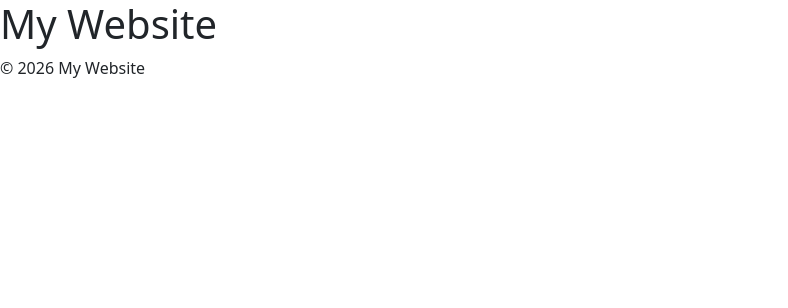
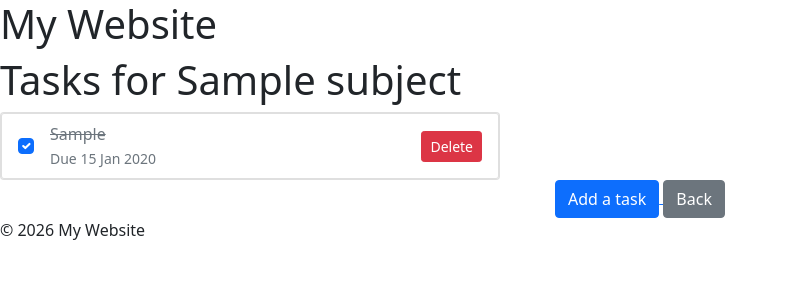
Before and after one commit to Rudra-Bijalwan/study_assistant, a Flask app: page /subjects/1/todolist/viewtasks in a window 1280 px wide. Shown: the top 308 px of the page, without its empty margins (0-788 px from the left). Run offline with Flask 3, Linux system fonts and the light colour scheme; a user stored in the database is signed in; tables that the repository leaves empty hold one stand-in row (values such as "Sample post").

Commit message:
implement task management features: view, delete, and toggle tasks; update viewtasks template

```diff
--- a/app.py
+++ b/app.py
@@ -171,7 +171,54 @@ def settasks(subject_id):
 @app.route("/subjects/<int:subject_id>/todolist/viewtasks")
 @login_required
 def viewtasks(subject_id):
-    return render_template("viewtasks.html")
+    # 404 unless this subject belongs to the logged-in user
+    subject = db.first_or_404(
+        db.select(Subject).where(
+            Subject.id == subject_id,
+            Subject.user_id == current_user.id
+        ))
+
+    # get the tasks to display for selection
+    tasks = db.session.scalars(
+        db.select(Task)
+        .where(Task.subject_id == subject.id)
+        .order_by(Task.is_done, Task.due_date.is_(None), Task.due_date, Task.id)
+    ).all()
+    if tasks is None:
+        abort(404)
+
+    return render_template("viewtasks.html", tasks=tasks, subject=subject)
+
+
+@app.route("/subjects/<int:subject_id>/todolist/tasks/<int:task_id>/delete", methods=["POST"])
+@login_required
+def deletetask(subject_id, task_id):
+    task = db.first_or_404(
+        db.select(Task).join(Subject).where(
+            Task.id == task_id,
+            Task.subject_id == subject_id,
+            Subject.user_id == current_user.id
+        ))
+    db.session.delete(task)
+    db.session.commit()
+    return redirect(url_for("viewtasks", subject_id=subject_id))
+
+
+@app.route("/subjects/<int:subject_id>/todolist/tasks/<int:task_id>/toggle", methods=["POST"])
+@login_required
+def toggletask(subject_id, task_id):
+    # only finds the task if it belongs to a subject owned by this user
+    task = db.first_or_404(
+        db.select(Task).join(Subject).where(
+            Task.id == task_id,
+            Task.subject_id == subject_id,
+            Subject.user_id == current_user.id
+        ))
+
+    task.is_done = not task.is_done
+    db.session.commit()
+
+    return redirect(url_for("viewtasks", subject_id=subject_id))
 
 
 @app.route("/subjects/<int:subject_id>/summarizetext")
@@ -180,10 +227,5 @@ def summarizetext(subject_id):
     return render_template("summarizetext.html")
 
 
-@app.route("/subjects/<int:subject_id>/flashcardgenerator")
-@login_required
-def flashcardgenerator(subject_id):
-    return render_template("flashcardgenerator.html")
-
 if __name__ == "__main__":
     app.run(debug=True)
--- a/templates/subject.html
+++ b/templates/subject.html
@@ -12,9 +12,6 @@
     <a href="{{ url_for('summarizetext', subject_id=subject.id) }}">
         <button type="button" class="btn btn-primary btn-lg">Summarize Text</button>
     </a>
-    <a href="{{ url_for('flashcardgenerator', subject_id=subject.id) }}">
-        <button type="button" class="btn btn-primary btn-lg">Flashcard Generator</button>
-    </a>
     <a href="{{ url_for('logout') }}">
         <button type="button" class="btn btn-primary">Logout</button>
     </a>
--- a/templates/viewtasks.html
+++ b/templates/viewtasks.html
@@ -5,5 +5,55 @@ View Tasks
 {% endblock %}
 
 {% block main %}
+<h1>Tasks for {{ subject.name }}</h1>
 
+<div class="card" style="width: 500px;">
+    {% if tasks %}
+    <ul class="list-group">
+        {% for task in tasks %}
+        <li class="list-group-item d-flex justify-content-between align-items-center">
+            <div class="d-flex align-items-center">
+                <form method="post"
+                      action="{{ url_for('toggletask', subject_id=subject.id, task_id=task.id) }}"
+                      class="me-3">
+                    <input type="checkbox" class="form-check-input"
+                           {% if task.is_done %}checked{% endif %}
+                           onchange="this.form.submit()">
+                </form>
+
+                <div>
+                    <span {% if task.is_done %}class="text-decoration-line-through text-muted"{% endif %}>
+                        {{ task.task }}
+                    </span>
+                    <br>
+                    <small class="text-muted">
+                        {% if task.due_date %}
+                            Due {{ task.due_date.strftime('%d %b %Y') }}
+                        {% else %}
+                            No due date
+                        {% endif %}
+                    </small>
+                </div>
+            </div>
+
+            <form method="post"
+                  action="{{ url_for('deletetask', subject_id=subject.id, task_id=task.id) }}">
+                <button type="submit" class="btn btn-sm btn-danger">Delete</button>
+            </form>
+        </li>
+        {% endfor %}
+    </ul>
+    {% else %}
+    <p class="text-center">No tasks yet.</p>
+    {% endif %}
+</div>
+
+<div class="text-center">
+    <a href="{{ url_for('settasks', subject_id=subject.id) }}">
+        <button type="button" class="btn btn-primary">Add a task</button>
+    </a>
+    <a href="{{ url_for('todolist', subject_id=subject.id) }}">
+        <button type="button" class="btn btn-secondary">Back</button>
+    </a>
+</div>
 {% endblock %}
```
Also changed, not shown: templates/flashcardgenerator.html (deleted, +0 -9 lines).
